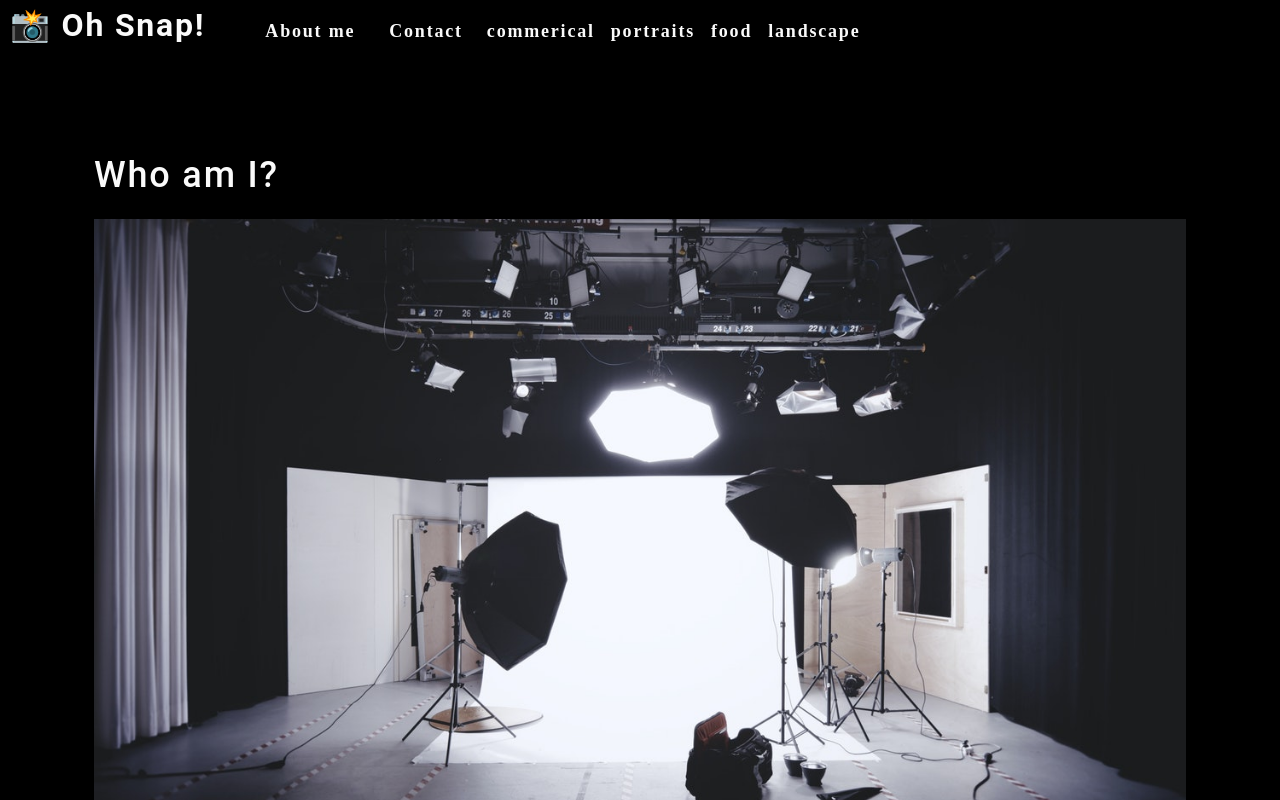
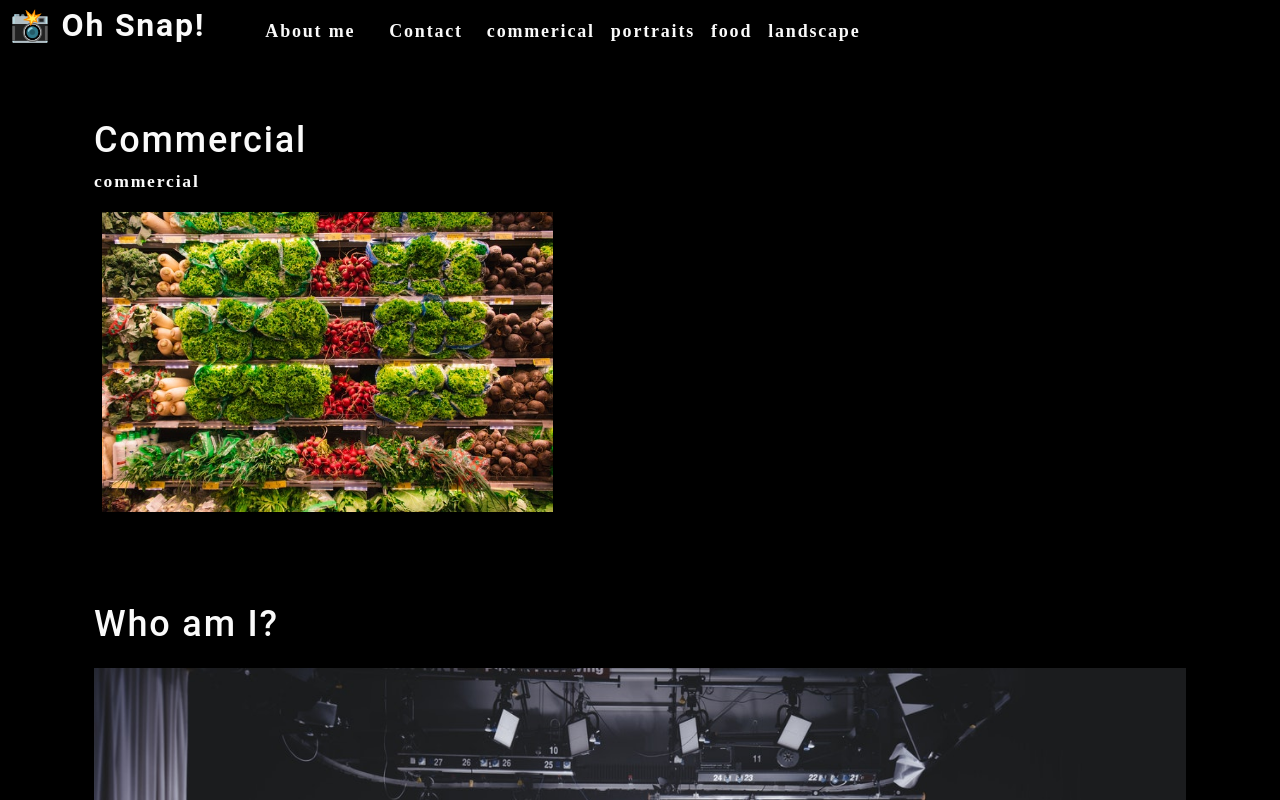
Before and after one commit to wcastellan/photo-port, a React (Create React App) app: page / in a window 1280 px wide. Shown: the top 800 px of the page. Built offline with nearby package versions, Linux system fonts and the light colour scheme.

Commit message:
add a gallery and test it with a small image example

```diff
--- a/src/App.js
+++ b/src/App.js
@@ -1,6 +1,7 @@
 import React from 'react';
 import About from './components/About';
 import Nav from './components/Nav';
+import Gallery from './components/Gallery';
 
 function App() {
 
@@ -8,6 +9,7 @@ function App() {
     <div>
       <Nav></Nav>
       <main>
+        <Gallery></Gallery>
         <About></About>
       </main>
     </div>
--- /dev/null
+++ b/src/components/Gallery/index.js
@@ -0,0 +1,21 @@
+import React from 'react';
+import { capitalizeFirstLetter } from '../../utils/helpers';
+import photo from "../../assets/small/commercial/0.jpg";
+
+function Gallery(props) {
+    const currentCategory = {
+        name: "commercial",
+        description: "Photos of grocery stores, food trucks, and other commercial projects",
+    };
+    return (
+        <section>
+            <h1>{capitalizeFirstLetter(currentCategory.name)}</h1>
+            <p>{currentCategory.name}</p>
+            <div className="flex-row">
+                <img src={photo} alt="Commerical Example" className="img-thumbnail mx-1" />
+            </div>
+        </section>
+    );
+}
+
+export default Gallery;
```
